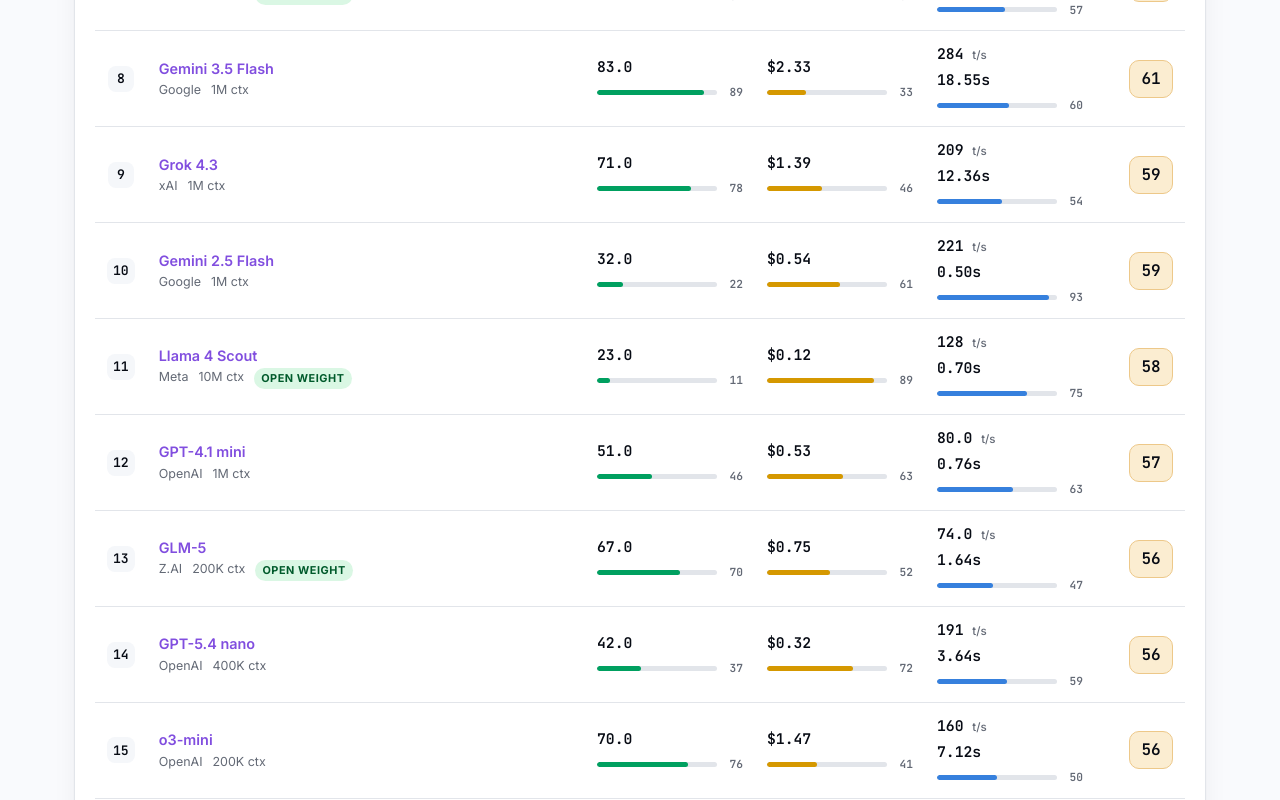
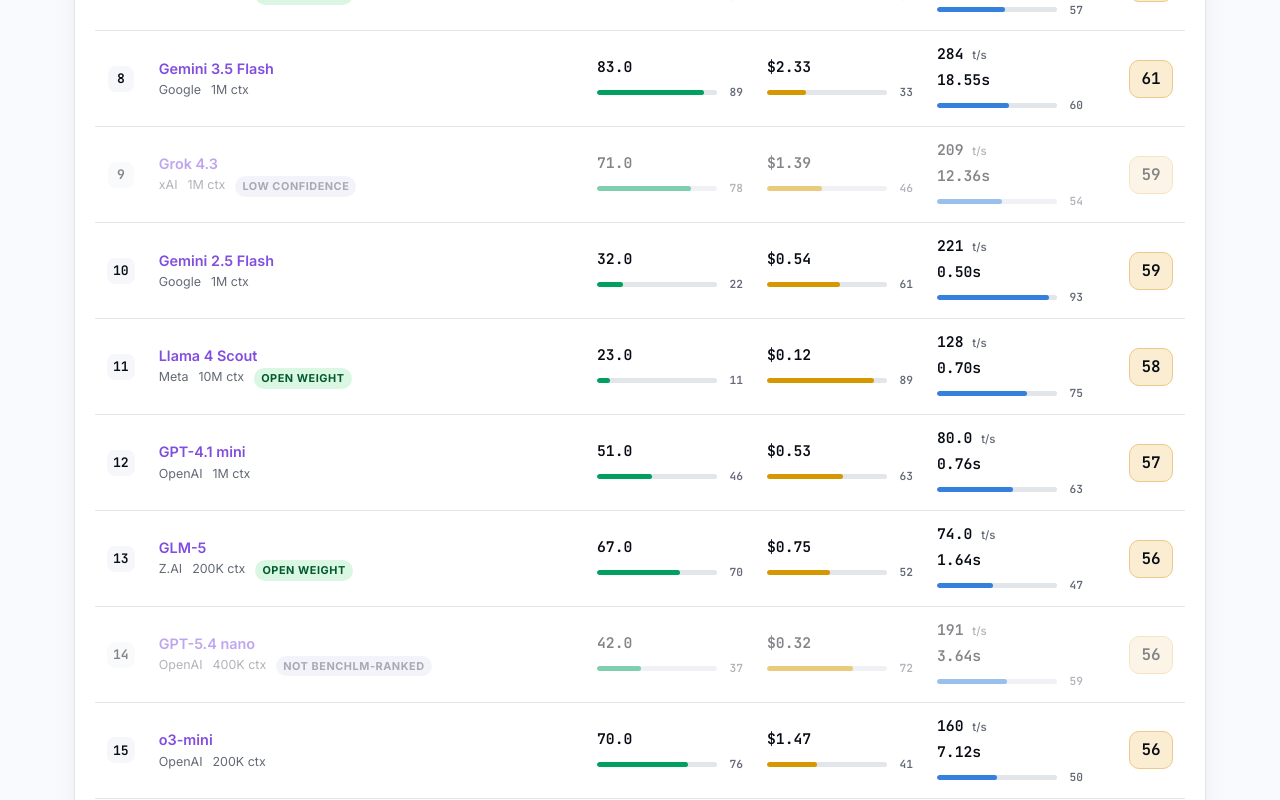
Before and after one commit to chlnga/models-pie, a React (Vite) app: page / in a window 1280 px wide. Shown: the part 1420-2220 px from the top of the page. Built offline with nearby package versions, Linux system fonts and the light colour scheme.

Commit message:
Handle low confidence entries

```diff
--- a/src/App.tsx
+++ b/src/App.tsx
@@ -83,7 +83,8 @@
         <p className="muted">
           Composite scores use percentile-ranking (100 = best within the eligible
           set), blended from your weights. Blended cost uses an 8:1 input:output
-          ratio per million tokens. Data:{' '}
+          ratio per million tokens. Faded rows mark quality scores BenchLM
+          excludes from its leaderboards (sparse or unranked evidence). Data:{' '}
           {datasetMeta.canonicalUrl ? (
             <a href={datasetMeta.canonicalUrl} target="_blank" rel="noreferrer noopener">
               {datasetMeta.qualityProvider}
--- a/src/components/ResultsTable.tsx
+++ b/src/components/ResultsTable.tsx
@@ -112,7 +112,7 @@
             </thead>
             <tbody>
               {ranked.map((m, i) => (
-                <tr key={m.key}>
+                <tr key={m.key} className={m.lowConfidence ? 'is-low-confidence' : undefined}>
                   <td data-label="Rank" className="col-rank">
                     <span className="rank">{i + 1}</span>
                   </td>
@@ -133,6 +133,14 @@
                         {m.isFreePricing && <span className="tag tag--free">Free</span>}
                         {m.sourceType?.toLowerCase().includes('open') && (
                           <span className="tag tag--open">Open weight</span>
+                        )}
+                        {m.confidenceTag && (
+                          <span
+                            className="tag tag--lowconf"
+                            title="This quality score is not on BenchLM's leaderboard for this metric"
+                          >
+                            {m.confidenceTag}
+                          </span>
                         )}
                       </span>
                     </div>
--- a/src/data.ts
+++ b/src/data.ts
@@ -40,6 +40,14 @@
   scores?: {
     overallScore?: number | null;
     displayCategoryScores?: Record<string, number | null> | null;
+  } | null;
+  ranking?: {
+    rankingEligible?: boolean | null;
+    categoryRankingEligible?: Record<string, boolean | null> | null;
+  } | null;
+  coverage?: {
+    trustedBenchmarkCount?: number | null;
+    scoreConfidence?: number | null;
   } | null;
 }
 
@@ -91,6 +99,11 @@
   for (const key of CATEGORY_KEYS) {
     if (key in cats) categories[key] = num(cats[key]);
   }
+  const rawCatElig = item.ranking?.categoryRankingEligible ?? {};
+  const categoryRankingEligible: Partial<Record<CategoryKey, boolean>> = {};
+  for (const key of CATEGORY_KEYS) {
+    if (key in rawCatElig) categoryRankingEligible[key] = rawCatElig[key] === true;
+  }
   return {
     key: str(item.canonicalModelKey) ?? 'unknown',
     name: str(item.model) ?? str(item.canonicalModelKey) ?? 'Unknown',
@@ -101,6 +114,10 @@
     reasoningType: str(item.reasoningType),
     overallScore: num(item.scores?.overallScore),
     categories,
+    rankingEligible: item.ranking?.rankingEligible === true,
+    categoryRankingEligible,
+    trustedBenchmarkCount: num(item.coverage?.trustedBenchmarkCount),
+    scoreConfidence: num(item.coverage?.scoreConfidence),
     inputPrice: null,
     outputPrice: null,
     isFreePricing: false,
--- a/src/scoring.ts
+++ b/src/scoring.ts
@@ -23,6 +23,21 @@
   return model.categories[metric] ?? null;
 }
 
+function isQualityConfident(model: JoinedModel, metric: QualityMetric): boolean {
+  return metric === 'overall'
+    ? model.rankingEligible
+    : (model.categoryRankingEligible[metric] ?? false);
+}
+
+function confidenceTagFor(model: JoinedModel): string {
+  const sparse = model.scoreConfidence === 1 || (model.trustedBenchmarkCount ?? 99) <= 1;
+  if (!sparse) return 'not BenchLM-ranked';
+  const trusted = model.trustedBenchmarkCount;
+  if (trusted === 0) return 'low confidence · no trusted benchmarks';
+  if (trusted === 1) return 'low confidence · 1 trusted benchmark';
+  return 'low confidence';
+}
+
 export function speedDataPresent(
   model: JoinedModel,
   metric: SpeedMetric,
@@ -33,7 +48,7 @@
 }
 
 // Percentile-rank onto 0..100 (100 = best). Robust to skewed distributions such
-// as pricing ($0..hundreds); ties share an average rank.
+// as pricing ($0..hundreds); ties share the best (highest) rank.
 function percentileRank(
   entries: { key: string; value: number }[],
   higherIsBetter: boolean,
@@ -155,6 +170,8 @@
     if (weights.cheap > 0 && cheapPctVal != null) composite += weights.cheap * cheapPctVal;
     if (weights.fast > 0 && fastPctVal != null) composite += weights.fast * fastPctVal;
 
+    const lowConfidence = weights.good > 0 && !isQualityConfident(m, cfg.qualityMetric);
+
     return {
       ...m,
       qualityRaw: qualityRaw(m, cfg.qualityMetric),
@@ -165,10 +182,17 @@
       cheapPct: cheapPctVal,
       fastPct: fastPctVal,
       composite,
+      lowConfidence,
+      confidenceTag: lowConfidence ? confidenceTagFor(m) : null,
     };
   });
 
-  ranked.sort((a, b) => b.composite - a.composite || (b.qualityRaw ?? -1) - (a.qualityRaw ?? -1));
+  ranked.sort(
+    (a, b) =>
+      b.composite - a.composite ||
+      (b.qualityRaw ?? -1) - (a.qualityRaw ?? -1) ||
+      (b.overallScore ?? -1) - (a.overallScore ?? -1),
+  );
 
   return {
     ranked,
--- a/src/styles.css
+++ b/src/styles.css
@@ -521,6 +521,9 @@
 .table tbody tr:last-child td {
   border-bottom: 0;
 }
+.table tbody tr.is-low-confidence {
+  opacity: 0.5;
+}
 
 .col-rank { width: 44px; text-align: center; }
 .col-good, .col-cheap, .col-fast { width: 170px; }
@@ -569,6 +572,7 @@
 }
 .tag--free { background: var(--cheap-soft); color: oklch(42% 0.12 80); }
 .tag--open { background: var(--good-soft); color: oklch(40% 0.12 157); }
+.tag--lowconf { background: oklch(94% 0.015 280); color: oklch(46% 0.04 280); }
 
 .metric {
   display: flex;
--- a/src/types.ts
+++ b/src/types.ts
@@ -26,6 +26,10 @@
   reasoningType: string | null;
   overallScore: number | null;
   categories: Partial<Record<CategoryKey, number | null>>;
+  rankingEligible: boolean;
+  categoryRankingEligible: Partial<Record<CategoryKey, boolean>>;
+  trustedBenchmarkCount: number | null;
+  scoreConfidence: number | null;
   inputPrice: number | null;
   outputPrice: number | null;
   isFreePricing: boolean;
@@ -63,6 +67,8 @@
   cheapPct: number | null;
   fastPct: number | null;
   composite: number;
+  lowConfidence: boolean;
+  confidenceTag: string | null;
 }
 
 export interface RankResult {
```
